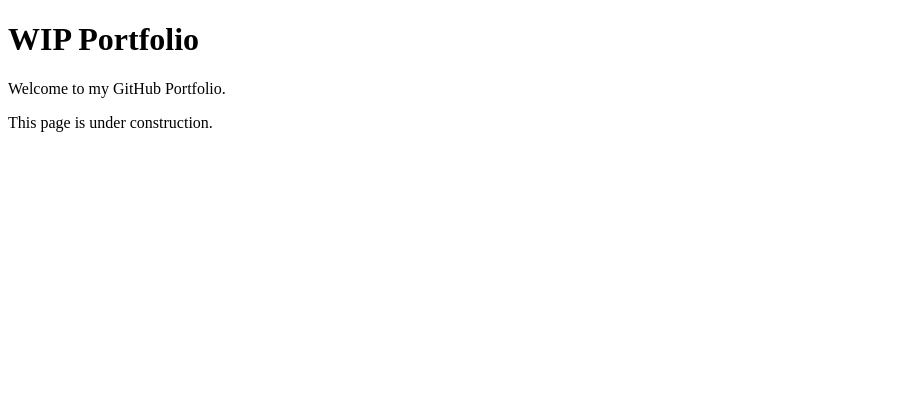
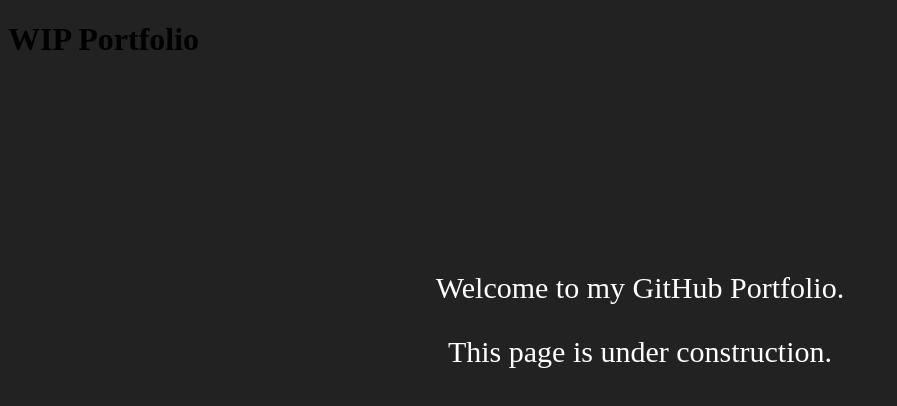
Before and after one commit to Link8898/Link8898.github.io, a plain HTML site: page index.html in a window 1280 px wide. Shown: the whole page, without its empty margins (0-897 px from the left). Drawn offline with Linux system fonts and the light colour scheme; a web font is replaced by a local one.

Commit message:
CSS Files and Second Page
I added another HTML file for a second page and added two CSS files to go with them.

```diff
--- a/index.html
+++ b/index.html
@@ -3,11 +3,15 @@
 <html lang="en" xmlns="http://www.w3.org/1999/xhtml">
 <head>
     <meta charset="utf-8" />
+    <meta name="viewport" content="initial-scale=1.0, user-scalable=no" />
+    <link rel="stylesheet" href="stylesheet.css">
     <title></title>
 </head>
 <body>
     <h1>WIP Portfolio</h1>
-    <p>Welcome to my GitHub Portfolio.</p>
-    <p>This page is under construction.</p>
+    <div class="prompt" id="content">
+        <p>Welcome to my GitHub Portfolio.</p>
+        <p>This page is under construction.</p>
+    </div>
 </body>
 </html>
--- /dev/null
+++ b/poemgenerator/stylesheet.css
@@ -0,0 +1,66 @@
+ @font-face { font-family: opensans; src: url('Resources/OpenSans-Regular.ttf');}
+
+body {
+	background-color: #222222;
+}
+
+.social {
+	touch-action: manipulation;
+	/* Disable text selection */
+	-webkit-touch-callout: none; /* iOS Safari */
+	-webkit-user-select: none; /* Safari */
+	-moz-user-select: none; /* Old versions of Firefox */
+	-ms-user-select: none; /* Internet Explorer/Edge */
+	user-select: none; /* Chrome, Opera and Firefox */
+}
+
+.prompt {
+	font-family: opensans;
+	color: white;
+	text-align: center;
+	font-size: 25px;
+	position: fixed;
+	width: 90%;
+	top: 40%;
+	left: 50%;
+	transform: translate(-50%, -50%);
+	/*outline: 2px solid #555555;*/
+}
+
+.button {
+	background-color: #4CAFFF;
+
+	font-family: opensans;
+	text-align: center;
+	font-size: 25px;
+	padding: 10px 0px;
+	color: white;
+
+	outline-style:none;
+	border:none;
+	cursor:pointer;
+
+	position:fixed;
+	width:50%;
+	bottom : 10%;
+	left : 25%;
+
+	/* Disable text selection */
+	-webkit-touch-callout: none; /* iOS Safari */
+	-webkit-user-select: none; /* Safari */
+	-moz-user-select: none; /* Old versions of Firefox */
+	-ms-user-select: none; /* Internet Explorer/Edge */
+	user-select: none; /* Chrome, Opera and Firefox */
+
+	/*
+	Prevent double-tapping on button from zooming page on mobile
+	*/
+	touch-action: manipulation;
+}
+
+.button:hover {
+  background-color: #5dc2f5;
+}
+.button:active {
+  background-color: #5591ff;
+}
--- /dev/null
+++ b/stylesheet.css
@@ -0,0 +1,28 @@
+@font-face { font-family: opensans; src: url('Resources/OpenSans-Regular.ttf');}
+
+body {
+	background-color: #222222;
+}
+
+.social {
+	touch-action: manipulation;
+	/* Disable text selection */
+	-webkit-touch-callout: none; /* iOS Safari */
+	-webkit-user-select: none; /* Safari */
+	-moz-user-select: none; /* Old versions of Firefox */
+	-ms-user-select: none; /* Internet Explorer/Edge */
+	user-select: none; /* Chrome, Opera and Firefox */
+}
+
+.prompt {
+	font-family: opensans;
+	color: white;
+	text-align: center;
+	font-size: 30px;
+	position: fixed;
+	width: 90%;
+	top: 40%;
+	left: 50%;
+	transform: translate(-50%, -50%);
+	/*outline: 2px solid #555555;*/
+}
```
Also changed, not shown: poemgenerator/index.html (added, +21 -0 lines), MarkdownIndex.md (renamed from index.md), poemgenerator/Resources/OpenSans-Regular.ttf (added).
